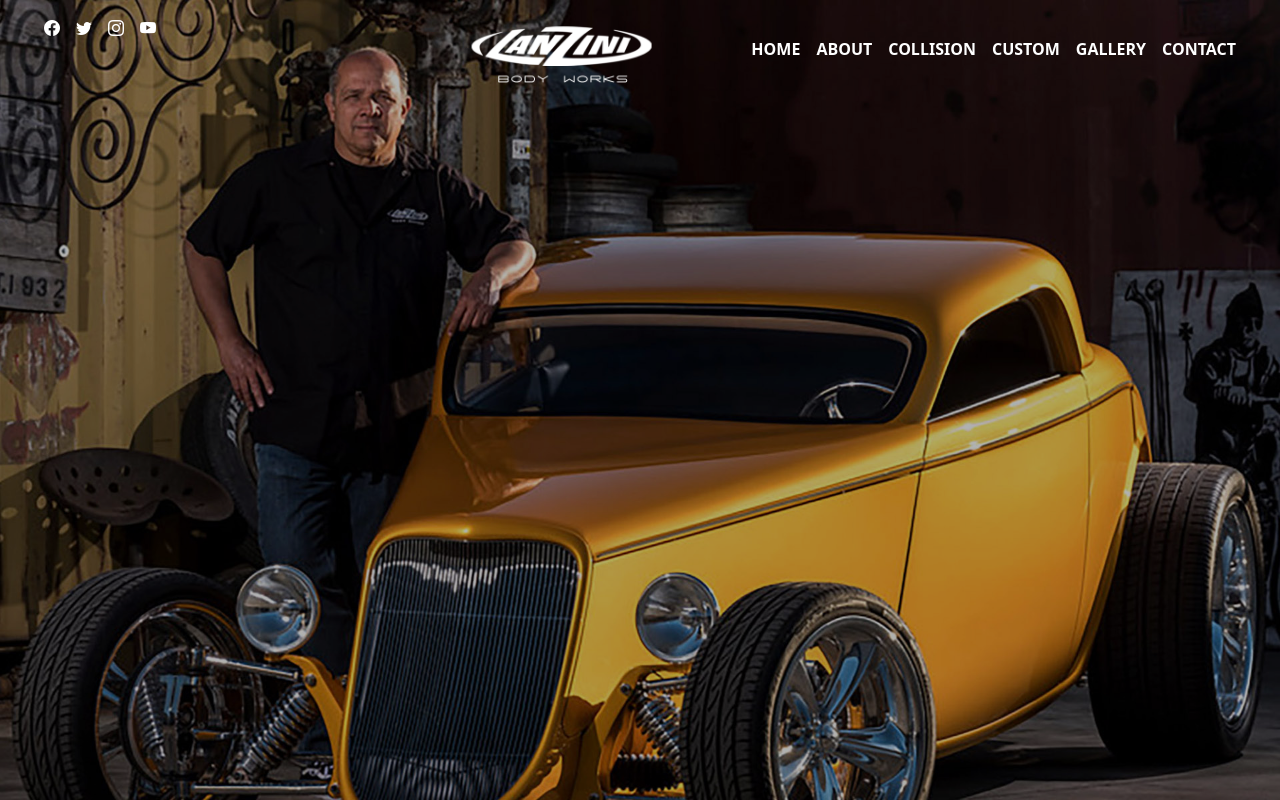
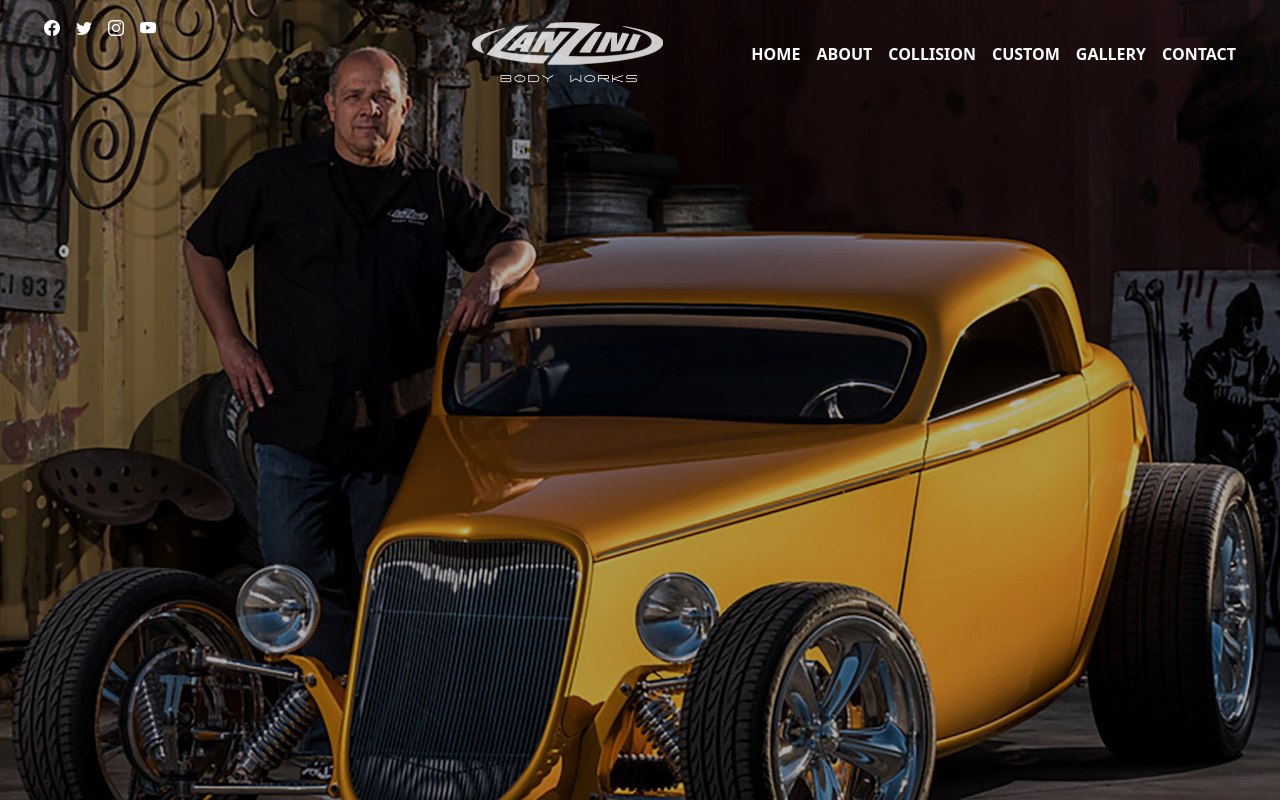
Before and after one commit to Kashaan-M/demo-page-site, a website built with webpack: page src/template.html in a window 1280 px wide. Both pictures are taken after a click on the link 84 px from the left and 28 px from the top of the page. Shown: the top 800 px of the page. Built offline with nearby package versions, Linux system fonts and the light colour scheme.

Commit message:
fixed layout issues
 The following issues were fixed
1) the spacer div was removed. Another div containing just the hero image was added
2)in navbar2 the position of toggler button and the brand was readjusted.A bit of opacity added to brand

```diff
--- a/src/custom.scss
+++ b/src/custom.scss
@@ -26,11 +26,17 @@ $lanzini-gold: #bf9456;
     transform:scale(60%)
   }
 }
+#navigation {
+  position:absolute;
+  top:0;
+  left:0;
+}
 #hero{
   filter:brightness(70%);
+  display: block;
+  padding:0;
+  margin:0;
   object-fit:cover;
-  position:absolute!important;
-  z-index:-1!important
 }
 
 .fb-icon{
--- a/src/template.html
+++ b/src/template.html
@@ -14,14 +14,9 @@
   </div>
   <!--/-->
 
-  <!--image bg-->
-  <div class="container-fluid p-0 m-0 border-0" id="hero">
-    <img class="img-fluid" src="./imgs/mitch-hero.jpg" alt="hero">
-  </div>
-  <!--/-->
+  <!--Navbar(s)-->
 
-  <!--Navbar(s)-->
-  <div class="container-fluid">
+  <div class="container-fluid" id="navigation">
     <div class="row justify-content-around">
       <div class="col-4 d-none d-lg-block">
         <nav class="navbar navbar-expand-lg navbar-light bg-transparent" id="nav1">
@@ -54,67 +49,72 @@
         </nav>
       </div>
 
+      <div class="col py-0 my-0">
+        <nav class="navbar navbar-expand-lg navbar-dark bg-transparent" id="nav2">
+          <div class="container-fluid">
 
-    <div class="col">
-      <nav class="navbar navbar-expand-lg navbar-light bg-transparent" id="nav2">
-        <div class="container-fluid">
-          <a href="#" class="navbar-brand w-75 h-auto">
-            <img src="./imgs/lanziniLogo.png" alt="" class="w-75 h-auto d-inline-block">
+            <button class="navbar-toggler border-0" type="button" data-bs-toggle="collapse" data-bs-target="#navbarSupportedContent" aria-controls="navbarSupportedContent" aria-expanded="false" aria-label="Toggle navigation">
+              <span class="navbar-toggler-icon border border-light rounded"></span>
+            </button>
+            <a href="#" class="navbar-brand w-75 h-auto mx-0 my-0 px-0 py-0">
+              <img src="./imgs/lanziniLogo.png" alt="" class="w-75 h-auto d-inline-block" style="opacity:0.8;">
             </a>
-            <button class="navbar-toggler" type="button" data-bs-toggle="collapse" data-bs-target="#navbarSupportedContent" aria-controls="navbarSupportedContent" aria-expanded="false" aria-label="Toggle navigation">
-              <span class="navbar-toggler-icon border border-light rounded bg-light"></span>
-            </button>
             <div class="collapse navbar-collapse" id="navbarSupportedContent">
               <ul class="navbar-nav me-auto mb-2 mb-lg-0">
-
                 <li class="nav-item">
-                <a class="nav-link active" aria-current="page" href="#">
-                <p class="text-white fw-bold pages">HOME</p>
+                  <a class="nav-link active py-0" aria-current="page" href="#">
+                  <p class="text-white fw-bold pages my-0">HOME</p>
                   </a>
                 </li>
                 <li class="nav-item">
-                <a class="nav-link" href="#">
-                  <p class="text-white fw-bold pages">ABOUT</p>
+                  <a class="nav-link py-0" href="#">
+                    <p class="text-white fw-bold pages my-0">ABOUT</p>
                   </a>
                 </li>
                 <li class="nav-item">
-                <a class="nav-link" href="#">
-                  <p class="text-white fw-bold pages">COLLISION</p>
+                  <a class="nav-link py-0" href="#">
+                    <p class="text-white fw-bold pages my-0">COLLISION</p>
                   </a>
                 </li>
                 <li class="nav-item">
-                <a class="nav-link" href="#">
-                  <p class="text-white fw-bold pages">CUSTOM</p>
+                  <a class="nav-link py-0" href="#">
+                    <p class="text-white fw-bold pages my-0">CUSTOM</p>
                   </a>
                 </li>
                 <li class="nav-item">
-                <a class="nav-link" href="#gallery">
-                  <p class="text-white fw-bold pages">GALLERY</p>
+                  <a class="nav-link py-0" href="#gallery">
+                    <p class="text-white fw-bold pages my-0">GALLERY</p>
                   </a>
                 </li>
                 <li class="nav-item">
-                <a class="nav-link" href="#">
-                  <p class="text-white fw-bold pages">CONTACT</p>
+                  <a class="nav-link py-0" href="#">
+                    <p class="text-white fw-bold pages my-0">CONTACT</p>
                   </a>
                 </li>
               </ul>
             </div>
           </div>
         </nav>
-
       </div>
     </div>
   </div>
+
   <!--/-->
 
-  <!-- spacer-div -->
-  <div style="height: 100vh;">&nbsp;</div>
-  <!--/-->
+  <!-- image bg -->
+  <div id="hero">
+    <img src="./imgs/mitch-hero.jpg" class="img-fluid" alt="hero-image">
+  </div>
+  <!-- / -->
 
   <!-- carousel -->
+  <section class="bg-dark">
     <div class="container-fluid" id="gallery">
-    <div class="row justify-content-center">
-      <div class="col bg-dark text-center">
+      <div class="text-center">
+        <h2 class="text-light py-5"><i class="bi bi-star text-white"></i> Gallery <i class="bi bi-star text-white"></i></h2>
+      </div>
+      <div class="row justify-content-center mx-md-2">
+        <div class="col text-center">
           <div id="carouselExampleIndicators" class="carousel slide" data-bs-ride="carousel">
             <div class="carousel-indicators">
               <button type="button" data-bs-target="#carouselExampleIndicators" data-bs-slide-to="0" class="active" aria-current="true" aria-label="Slide 1"></button>
@@ -127,22 +127,21 @@
             </div>
             <div class="carousel-inner" style="height: 100vh !important;">
               <div class="carousel-item active h-100">
-              <iframe width="100%" class="h-100" src="https://www.youtube.com/embed/B0c1WYpHEbg" title="YouTube video player" frameborder="0" allow="accelerometer; autoplay; clipboard-write; encrypted-media; gyroscope; picture-in-picture" allowfullscreen></iframe>
+                <iframe width="100%" height="100%" src="https://www.youtube.com/embed/B0c1WYpHEbg" title="YouTube video player" frameborder="0" allow="accelerometer; autoplay; clipboard-write; encrypted-media; gyroscope; picture-in-picture" allowfullscreen></iframe>
               </div>
               <div class="carousel-item h-100">
-              <iframe width="100%" class="h-100"  src="https://www.youtube.com/embed/x037mBvJxwY" title="YouTube video player" frameborder="0" allow="accelerometer; autoplay; clipboard-write; encrypted-media; gyroscope; picture-in-picture" allowfullscreen></iframe>
+                <iframe width="100%" height="100%"  src="https://www.youtube.com/embed/x037mBvJxwY" title="YouTube video player" frameborder="0" allow="accelerometer; autoplay; clipboard-write; encrypted-media; gyroscope; picture-in-picture" allowfullscreen></iframe>
               </div>
               <div class="carousel-item h-100">
-              <iframe width="100%" class="h-100" src="https://www.youtube.com/embed/0IyMKDxshX8" title="YouTube video player" frameborder="0" allow="accelerometer; autoplay; clipboard-write; encrypted-media; gyroscope; picture-in-picture" allowfullscreen></iframe>
+                <iframe width="100%" height="100%" src="https://www.youtube.com/embed/0IyMKDxshX8" title="YouTube video player" frameborder="0" allow="accelerometer; autoplay; clipboard-write; encrypted-media; gyroscope; picture-in-picture" allowfullscreen></iframe>
               </div>
               <div class="carousel-item h-100">
-              <iframe width="100%" class="h-100" src="https://www.youtube.com/embed/0Jt2oMJcThs" title="YouTube video player" frameborder="0" allow="accelerometer; autoplay; clipboard-write; encrypted-media; gyroscope; picture-in-picture" allowfullscreen></iframe>
+                <iframe width="100%" height="100%" src="https://www.youtube.com/embed/0Jt2oMJcThs" title="YouTube video player" frameborder="0" allow="accelerometer; autoplay; clipboard-write; encrypted-media; gyroscope; picture-in-picture" allowfullscreen></iframe> </div>
+              <div class="carousel-item h-100">
+                <iframe width="100%" height="100%" src="https://www.youtube.com/embed/uGr1pV7wRcA" title="YouTube video player" frameborder="0" allow="accelerometer; autoplay; clipboard-write; encrypted-media; gyroscope; picture-in-picture" allowfullscreen></iframe>
               </div>
               <div class="carousel-item h-100">
-              <iframe width="100%" class="h-100" src="https://www.youtube.com/embed/uGr1pV7wRcA" title="YouTube video player" frameborder="0" allow="accelerometer; autoplay; clipboard-write; encrypted-media; gyroscope; picture-in-picture" allowfullscreen></iframe>
-            </div>
-            <div class="carousel-item h-100">
-              <iframe width="100%" class="h-100" src="https://www.youtube.com/embed/xxRpJXYkl1s" title="YouTube video player" frameborder="0" allow="accelerometer; autoplay; clipboard-write; encrypted-media; gyroscope; picture-in-picture" allowfullscreen></iframe>
+                <iframe width="100%" height="100%" src="https://www.youtube.com/embed/xxRpJXYkl1s" title="YouTube video player" frameborder="0" allow="accelerometer; autoplay; clipboard-write; encrypted-media; gyroscope; picture-in-picture" allowfullscreen></iframe>
               </div>
             </div>
             <button class="carousel-control-prev" type="button" data-bs-target="#carouselExampleIndicators" data-bs-slide="prev">
@@ -157,6 +156,7 @@
         </div>
       </div>
     </div>
+  </section>
   <!--/-->
 </body>
 </html>
```
Also changed, not shown: dist/index.html, 2 other files. Lines whose indentation alone changed are shown as unchanged.
